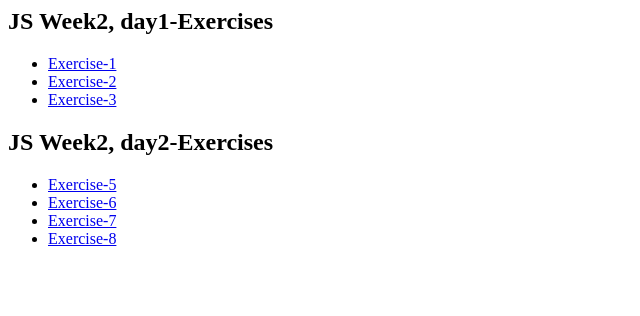
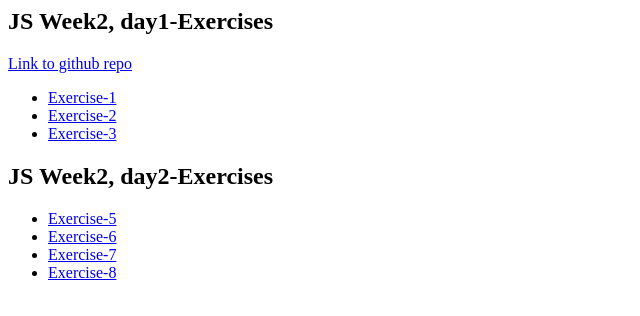
Before and after one commit to OliverAndreasen/Js-Exercises, a plain HTML site: page index.html in a window 1280 px wide. Shown: the whole page, without its empty margins (0-640 px from the left). Drawn offline with Linux system fonts and the light colour scheme.

Commit message:
github link added

```diff
--- a/index.html
+++ b/index.html
@@ -1,4 +1,5 @@
 <h2>JS Week2, day1-Exercises</h2>
+<a href="https://github.com/OliverAndreasen/Js-Exercises">Link to github repo</a>
 <ul>
   <li><a href="js-day2-ex1.html">Exercise-1</a></li>
   <li><a href="js-day2-ex2.html">Exercise-2</a></li>
```
